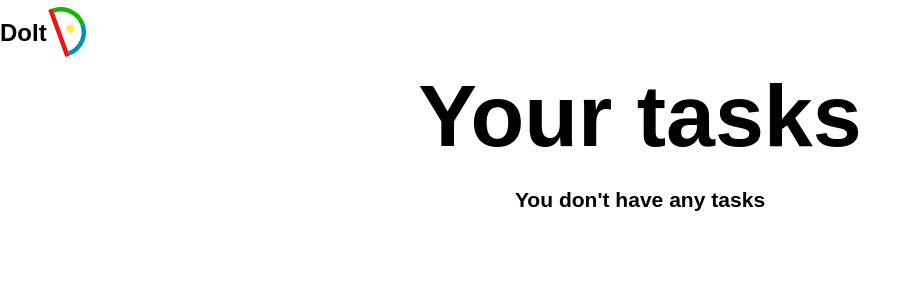
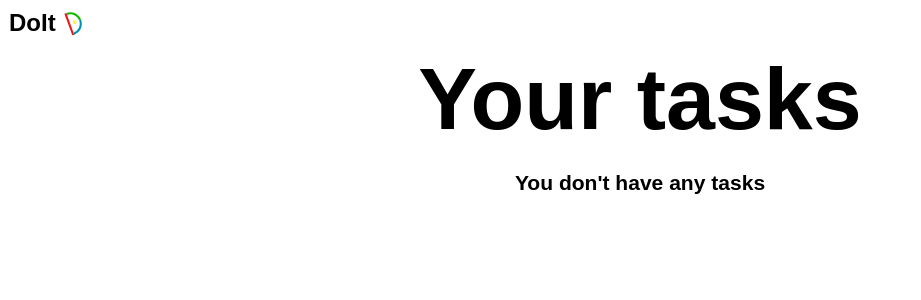
Before and after one commit to belabrockmann/simple-todo-app, a React (Create React App) app: page / in a window 1280 px wide. Shown: the top 300 px of the page, without its empty margins (0-921 px from the left). Built offline with nearby package versions, Linux system fonts and the light colour scheme.

Commit message:
Made the logo a clickable link to the homepage

```diff
--- a/src/components/Logo.jsx
+++ b/src/components/Logo.jsx
@@ -1,8 +1,9 @@
-import React from 'react'
-
+import React from 'react';
+import { Link } from 'react-router-dom';
 export default function Logo() {
     return (
         <nav className="nav">
+            <Link to="/" className="nav-link">
                 <h1 className="logo-text">DoIt</h1>
                 <svg className="logo" width="65" height="65" viewBox="0 0 65 65" fill="none" xmlns="http://www.w3.org/2000/svg">
                     <path d="M55.5351 23.4923C54.4123 20.4073 52.6927 17.5736 50.4748 15.1531C48.2568 12.7326 45.5837 10.7726 42.6083 9.38513C39.6328 7.99766 36.4132 7.20983 33.1333 7.06662C29.8534 6.92342 26.5774 7.42764 23.4923 8.55051L25.0314 12.7791C27.5611 11.8584 30.2475 11.4449 32.937 11.5623C35.6266 11.6798 38.2666 12.3258 40.7065 13.4635C43.1464 14.6012 45.3382 16.2084 47.157 18.1932C48.9758 20.178 50.3858 22.5017 51.3065 25.0314L55.5351 23.4923Z" fill="#0FBB00" />
@@ -10,6 +11,7 @@
                     <path d="M19.2637 10.0896L23.4923 8.55054L40.5934 55.5352L36.3647 57.0743L19.2637 10.0896Z" fill="#EC1515" />
                     <circle cx="41.4397" cy="28.6226" r="4" transform="rotate(-20 41.4397 28.6226)" fill="#F9F13C" />
                 </svg>
+            </Link>
         </nav>
     );
 };
```
Lines whose indentation alone changed are shown as unchanged.
